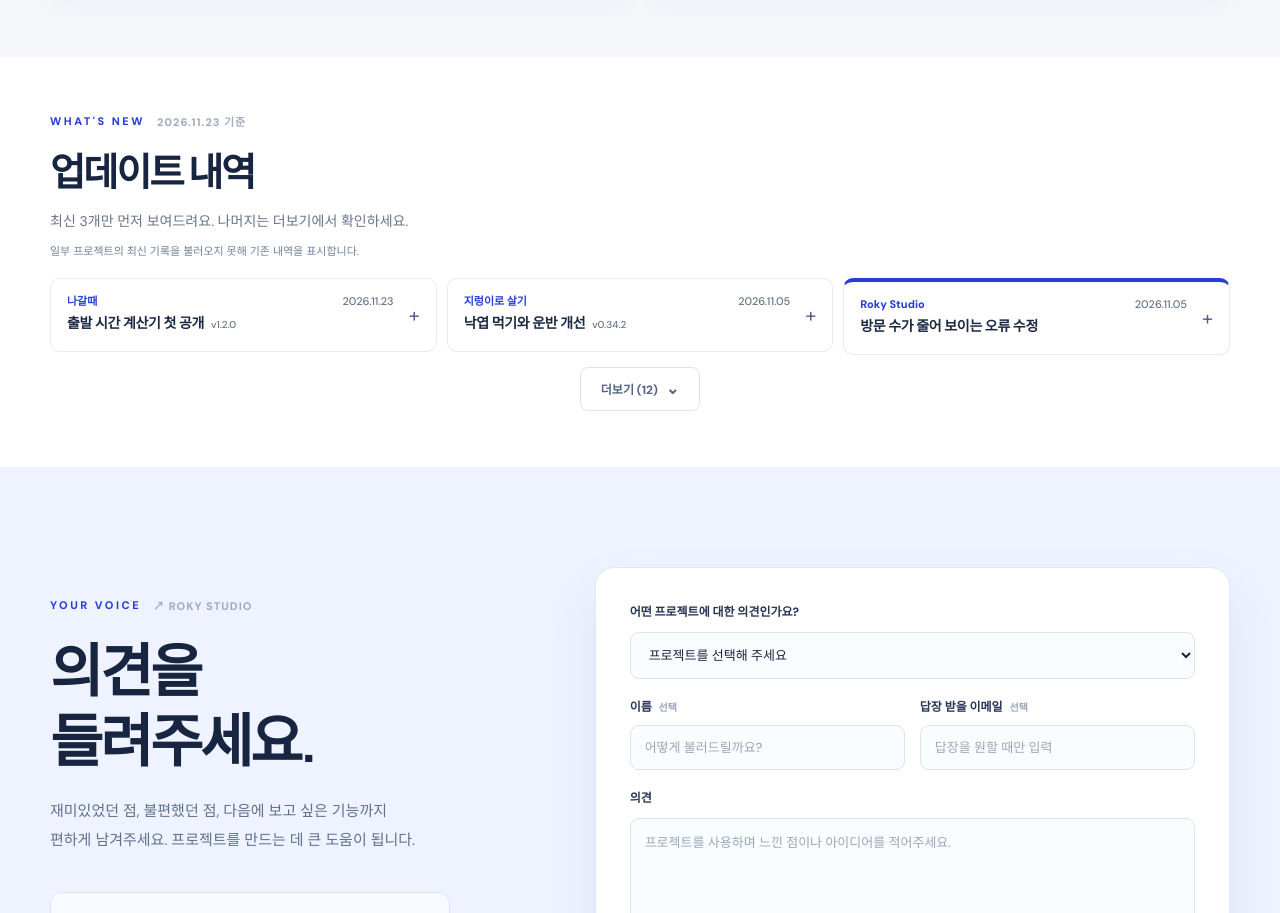
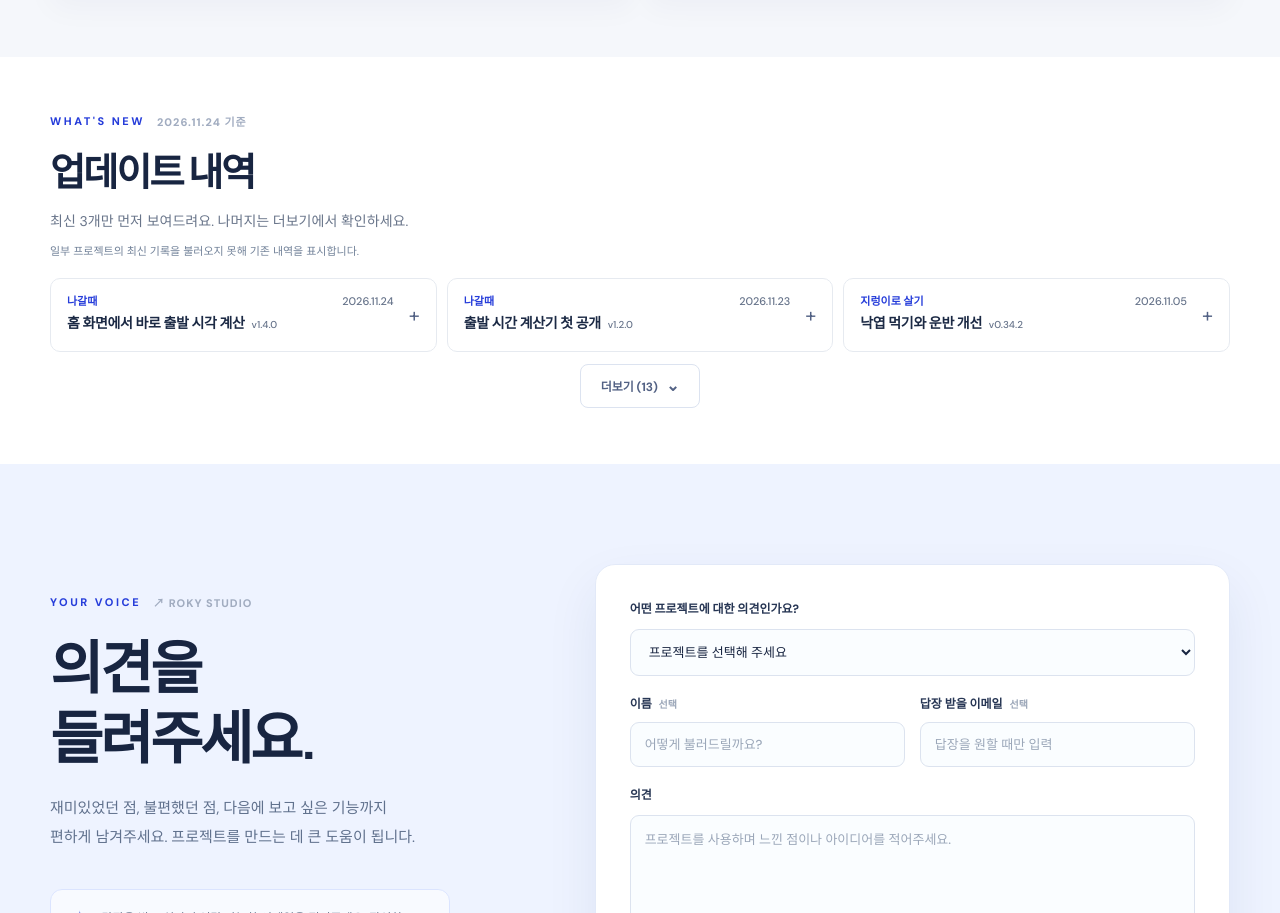
Before and after one commit to mcroky/roky-studio, a plain HTML site: page index.html in a window 1280 px wide. Shown: the part 2262-3175 px from the top of the page. Drawn offline with Linux system fonts and the light colour scheme; no server answers.

Commit message:
나갈때 홈 화면 설치 업데이트 소식 추가

```diff
--- a/index.html
+++ b/index.html
@@ -315,13 +315,21 @@ a[href="#bank-transfer"] { display: none !important; }
         <div class="shell">
           <div class="section-heading updates-heading">
             <div>
-              <p class="section-kicker">WHAT'S NEW <span id="updates-as-of">2026.11.23 기준</span></p>
+              <p class="section-kicker">WHAT'S NEW <span id="updates-as-of">2026.11.24 기준</span></p>
               <h2 id="updates-title">업데이트 내역</h2>
               <p>최신 3개만 먼저 보여드려요. 나머지는 더보기에서 확인하세요.</p>
               <p class="updates-sync-status" id="updates-sync-status" role="status" aria-live="polite"></p>
             </div>
           </div>
           <div class="updates-grid" id="updates-latest">
+            <article class="update-card update-card-nagalttae-install">
+              <details class="update-details">
+                <summary><h3><span class="update-meta"><span class="update-project">나갈때</span><time datetime="2026-11-24">2026.11.24</time></span><span class="update-title">홈 화면에서 바로 출발 시각 계산 <span>v1.4.0</span></span></h3></summary>
+                <div class="update-body"><p>안드로이드에서는 Chrome 메뉴에서, 아이폰에서는 Safari의 공유 메뉴에서 ‘홈 화면에 추가’를 선택하세요. 온라인에서 한 번 열어 오프라인 준비를 마치면 인터넷 연결이 끊겨도 준비·출발 시각을 계산할 수 있어요.</p>
+                  <a href="https://mcroky.github.io/nagalttae/" target="_blank" rel="noopener noreferrer">나갈때 열기 <span aria-hidden="true">↗</span></a>
+                </div>
+              </details>
+            </article>
             <article class="update-card update-card-nagalttae">
               <details class="update-details">
                 <summary><h3><span class="update-meta"><span class="update-project">나갈때</span><time datetime="2026-11-23">2026.11.23</time></span><span class="update-title">출발 시간 계산기 첫 공개 <span>v1.2.0</span></span></h3></summary>
@@ -331,16 +339,16 @@ a[href="#bank-transfer"] { display: none !important; }
               </details>
             </article>
             <article class="update-card update-card-worm"><details class="update-details"><summary><h3><span class="update-meta"><span class="update-project">지렁이로 살기</span><time datetime="2026-11-05">2026.11.05</time></span><span class="update-title">낙엽 먹기와 운반 개선 <span>v0.34.2</span></span></h3></summary><div class="update-body"><p>낙엽을 놓으면 다음 낙엽은 다른 곳에서 찾을 수 있어요. 낙엽 먹기는 가까이 다가가야 가능하며 흙 한입은 계속 먹을 수 있습니다.</p><details class="update-history"><summary>지난 업데이트 내역</summary><ol><li><time datetime="2026-11-05">v0.34.1</time><span>낙엽 먹기 거리 조정</span></li><li><time datetime="2026-11-05">v0.34.0</time><span>비 오는 화단과 낙엽 쉼터</span></li><li><time datetime="2026-11-05">v0.33.0</time><span>흙 아래에서 함께 쉬는 만남의 광장</span></li><li><time datetime="2026-11-05">v0.32.1</time><span>온라인 먹기·소화·Z 분변과 모바일 버튼 복구</span></li><li><time datetime="2026-11-04">v0.32.0</time><span>PC·모바일 화질·자동 날씨·온라인 생활 게이지 개선</span></li><li><time datetime="2026-11-04">v0.31.2</time><span>입장 화면 정돈·지상 화단에서 시작</span></li><li><time datetime="2026-11-04">v0.31.1</time><span>서버 상태·방 선택 입장 화면과 무료 온라인 공개 테스트</span></li></ol></details><a href="https://living-as-a-worm.pages.dev/" target="_blank" rel="noopener noreferrer">지렁이로 살기에서 확인하기 <span aria-hidden="true">↗</span></a></div></details></article>
+          </div>
+          <details class="updates-more" id="updates-more">
+            <summary><span class="more-label">더보기 <span id="updates-more-count">(13)</span></span><span class="less-label">접기</span></summary>
+            <div class="updates-grid" id="updates-older">
             <article class="update-card update-card-studio">
               <details class="update-details">
                 <summary><h3><span class="update-meta"><span class="update-project">Roky Studio</span><time datetime="2026-11-05">2026.11.05</time></span><span class="update-title">방문 수가 줄어 보이는 오류 수정</span></h3></summary>
                 <div class="update-body"><p>Cloudflare 조회가 일시적으로 낮은 값을 돌려줘도 확인된 오늘·누적 방문 수를 유지하도록 고쳤습니다.</p><details class="update-history"><summary>지난 업데이트 내역</summary><ol><li><time datetime="2026-11-03">11.03</time><span>홈페이지 방문 시 갱신·2시간마다 자동 집계</span></li><li><time datetime="2026-11-02">11.02</time><span>오늘·전체 누적 방문 횟수 공개</span></li></ol></details><a href="#top">방문 카운터 보기 <span aria-hidden="true">↑</span></a></div>
               </details>
             </article>
-          </div>
-          <details class="updates-more" id="updates-more">
-            <summary><span class="more-label">더보기 <span id="updates-more-count">(12)</span></span><span class="less-label">접기</span></summary>
-            <div class="updates-grid" id="updates-older">
             <article class="update-card update-card-church">
               <details class="update-details">
                 <summary><h3><span class="update-meta"><span class="update-project">함께교회</span><time datetime="2026-11-02">2026.11.02</time></span><span class="update-title">기다림 대신, 말씀과 교회 안내부터 <span>v0.1</span></span></h3></summary>
```
